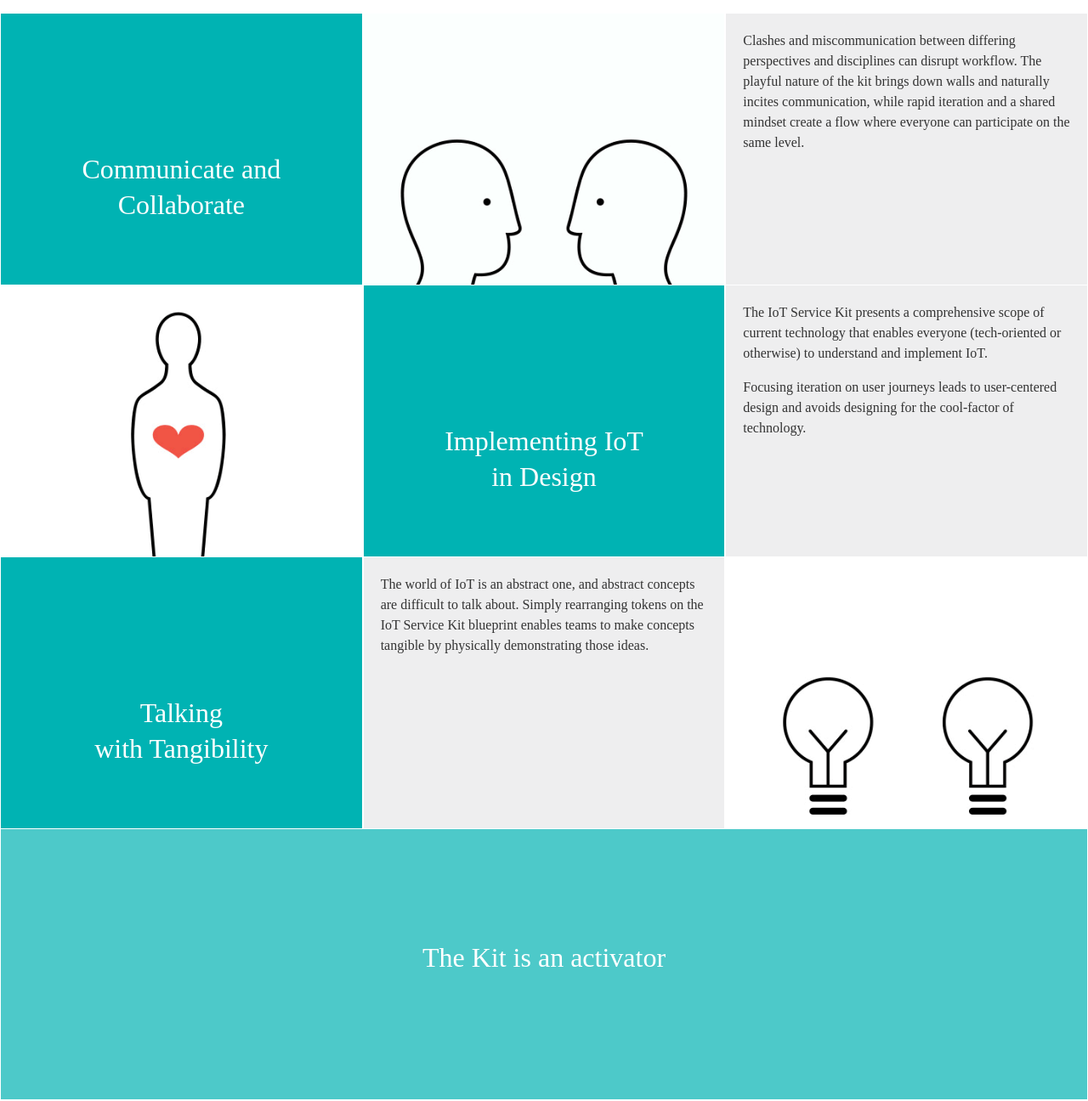
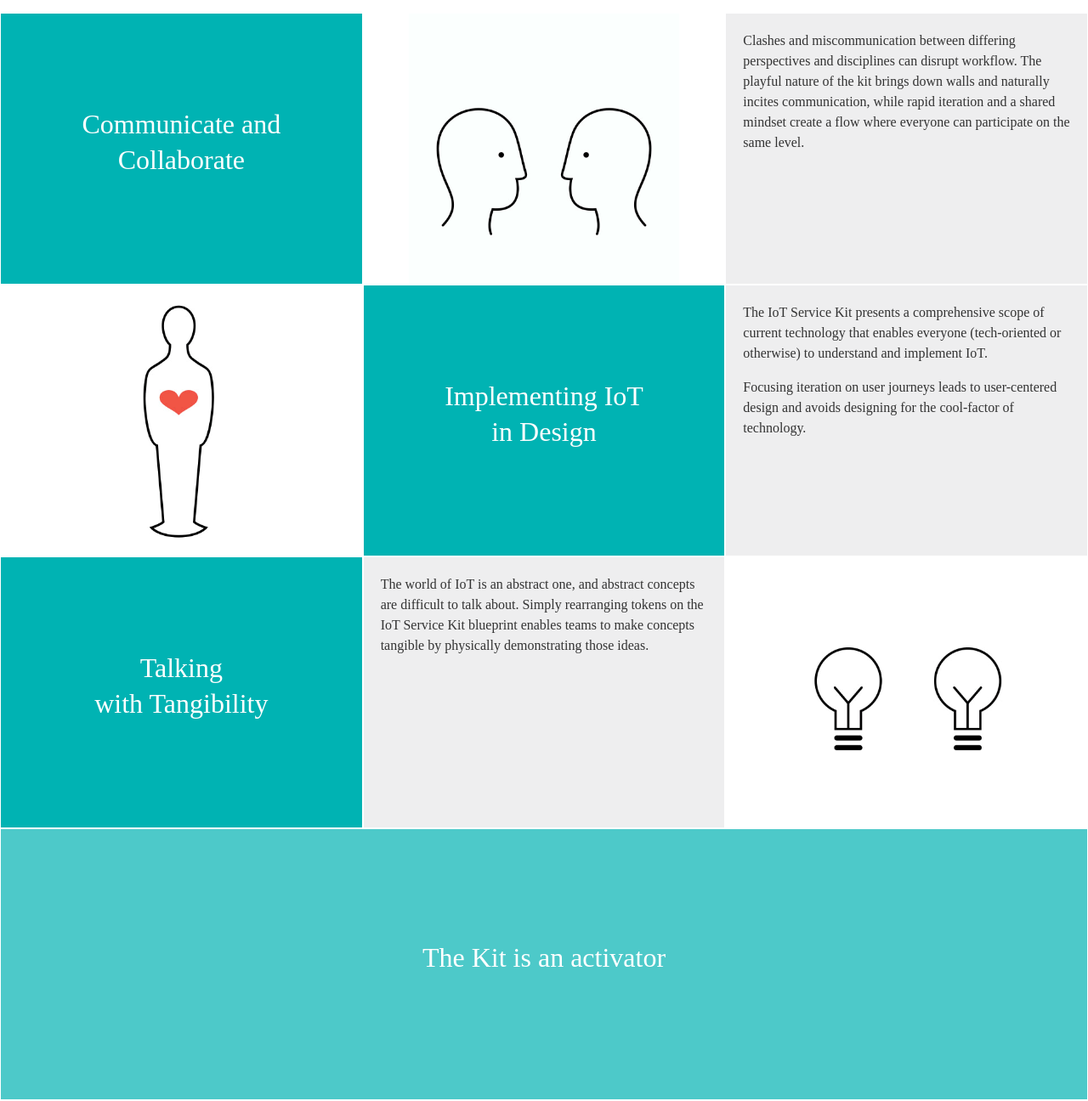
Before and after one commit to Arbuzinside/iotservicekit, a PHP site: page / in a window 1280 px wide. Shown: the part 3277-4573 px from the top of the page at 85% size. Run offline with PHP 8.4, Linux system fonts and the light colour scheme; some web fonts are replaced.

Commit message:
picture fixes

```diff
--- a/css/creative.css
+++ b/css/creative.css
@@ -257,6 +257,12 @@ header.masthead {
   max-width: 1000px;
 }
 
+.row.normal col p.text-section-title {
+  max-width: 1000px;
+}
+
+
+
 
 .row.f{
   height: 35vh;
@@ -288,7 +294,6 @@ header.masthead {
  .row > [class*='col'] {
      flex-direction: column;
      display: flex;
-
 
 }
 
@@ -355,13 +360,6 @@ header.masthead {
 div.center-cropped {
     overflow: hidden;
     padding:0;
-}
-
-.img-box{
-    width: 100%; /* or whatever is required */
-    text-align: center; /* ensures the image is always in the h-middle */
-    overflow: hidden; /* hide the cropped portion */
-    padding: 0;
 }
 
 
@@ -531,6 +529,76 @@ div.center-cropped img {
   background-image: url("../img/Components_blueprints.jpg");
 }
 
+
+
+.user-gif{
+  width: 100%;
+  height: 100%;
+  background-repeat:no-repeat;
+  background-size: contain;
+  background-position: center center;
+  background-image: url("../img/gifs/user.gif");
+}
+
+
+.walls-gif{
+
+  width: 100%;
+  height: 100%;
+  background-repeat:no-repeat;
+  background-size: contain;
+  background-position: center center;
+  background-image: url("../img/gifs/walls.gif");
+
+}
+
+.sharing-gif{
+  width: 100%;
+  height: 100%;
+  background-repeat:no-repeat;
+  background-size: contain;
+  background-position: center center;
+  background-image: url("../img/gifs/sharing.gif");
+
+}
+
+
+
+.paul{
+   width: 100%;
+  height: 100%;
+  background-repeat:no-repeat;
+  background-size: cover;
+  background-position: center center;
+  background-image: url("../img/contact_paul.jpg");
+
+
+}
+
+.ricardo{
+
+  width: 100%;
+  height: 100%;
+  background-repeat:no-repeat;
+  background-size: cover;
+  background-position: center center;
+  background-image: url("../img/contact_ricardo.jpg");
+
+}
+
+
+.img-kit{
+
+  width:100%;
+  height: 100%;
+  background-repeat:no-repeat;
+  background-size: cover;
+  background-position: center center;
+  background-image: url("../img/img_kit.jpg");
+
+
+}
+
 .blueprints-back {
    background-color: #515151;
   -webkit-transform: rotateY(-180deg);
--- a/index.html
+++ b/index.html
@@ -100,8 +100,8 @@
                 <div class="col-md-4 content-up" style="background-color: #F56716">
                     <p class="textA">Disciplines are growing increasingly interdependent and rapid adaptation is key to success. </p>
                 </div>
-                <div class="col-md-8 center-cropped">
-                    <img class="img-fluid img-center" src="img/img_kit.jpg" alt="theKit" />
+                <div class="col-md-8 img-kit">
+
                 </div>
             </div>
             <div class="row normal">
@@ -169,8 +169,8 @@
                 <div class="col-md-4 border content-center" style="background-color: #00b3b3">
                     <p class="textA-Bold white-color">Communicate and </br> Collaborate</p>
                 </div>
-                <div class="col-md-4 border img-box">
-                    <img class="img-fluid fullsize" src="img/gifs/walls.gif" width="100%" alt="walls" />
+                <div class="col-md-4 border walls-gif">
+
                 </div>
                 <div class="col-md-4 border content-up" style="background-color: #eeeeef">
                     <p class="textB grey-color">Clashes and miscommunication between differing perspectives and disciplines can disrupt workflow. The
@@ -179,8 +179,7 @@
                 </div>
             </div>
             <div class="row normal">
-                <div class="col-md-4 border img-box">
-                    <img class="img-fluid fullsize" src="img/gifs/user.gif" width="100%" alt="user" />
+                <div class="col-md-4 border user-gif">
                 </div>
                 <div class="col-md-4 border content-center" style="background-color: #00b3b3">
                     <p class="textA-Bold white-color">Implementing IoT </br> in Design</p>
@@ -204,8 +203,7 @@
                         tokens on the IoT Service Kit blueprint enables teams to make concepts tangible by physically demonstrating
                         those ideas.</p>
                 </div>
-                <div class="col-md-4 border img-box">
-                    <img class="img-fluid fullsize" src="img/gifs/sharing.gif" width="100%" alt="sharing" />
+                <div class="col-md-4 border sharing-gif">
 
                 </div>
             </div>
@@ -395,8 +393,7 @@
             <div class="row double">
                 <div class="col" style="background-color: white">
                     <div class="row f">
-                        <div class="col center-cropped">
-                         <img class="img-fluid" src="img/contact_paul.jpg" alt="Paul" />
+                        <div class="col paul">
                         </div>
                     </div>
                      <div class="row twenty border-right" style="background-color: #F05245">
@@ -408,14 +405,12 @@
                         <p class="textA-slim white-color no-padding">paul.houghton@futurice.com</p>
                         <p class="textA-slim white-color no-padding">@mobile_rat</p>
                         </div>
-
                     </div>
                 </div>
 
                 <div class="col" style="background-color: white">
                      <div class="row f">
-                         <div class="col center-cropped">
-                        <img class="img-fluid" src="img/contact_ricardo.jpg" alt="Ricardo" />
+                         <div class="col ricardo">
                          </div>
                     </div>
 
```
